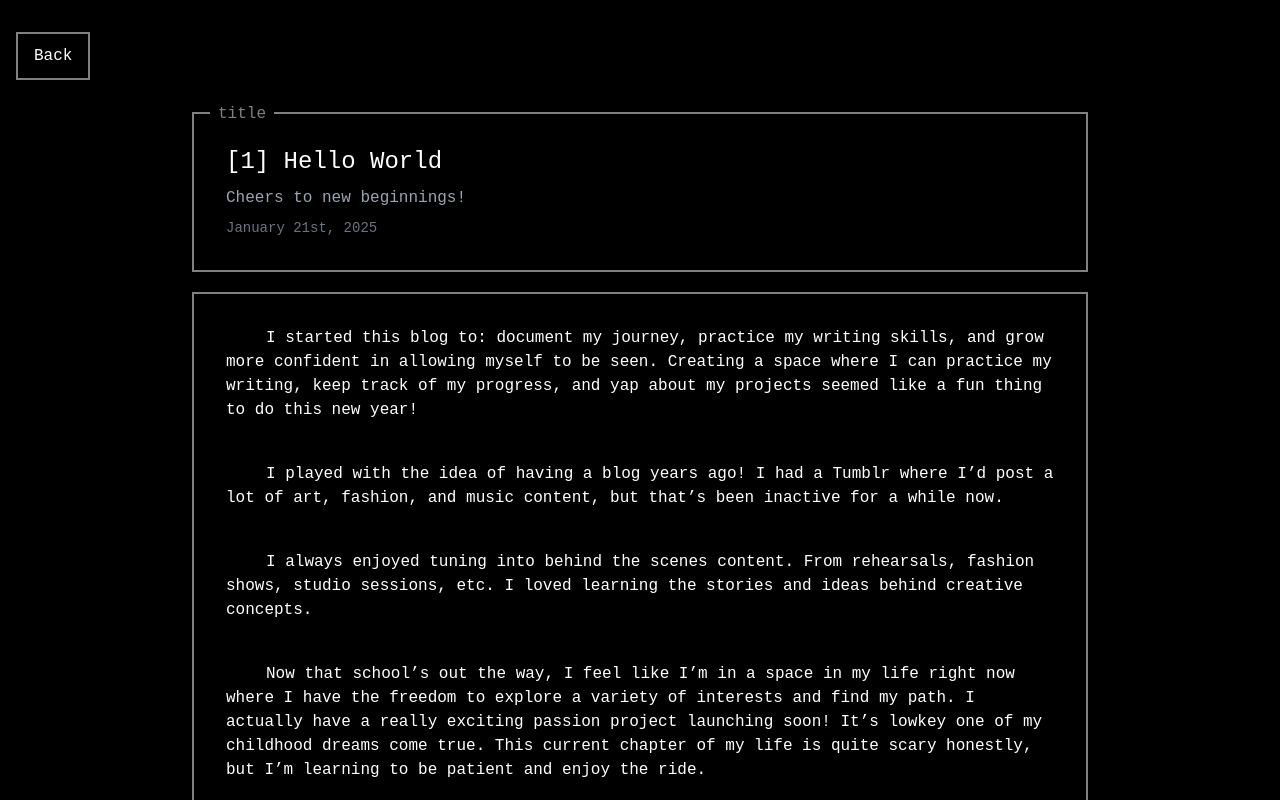
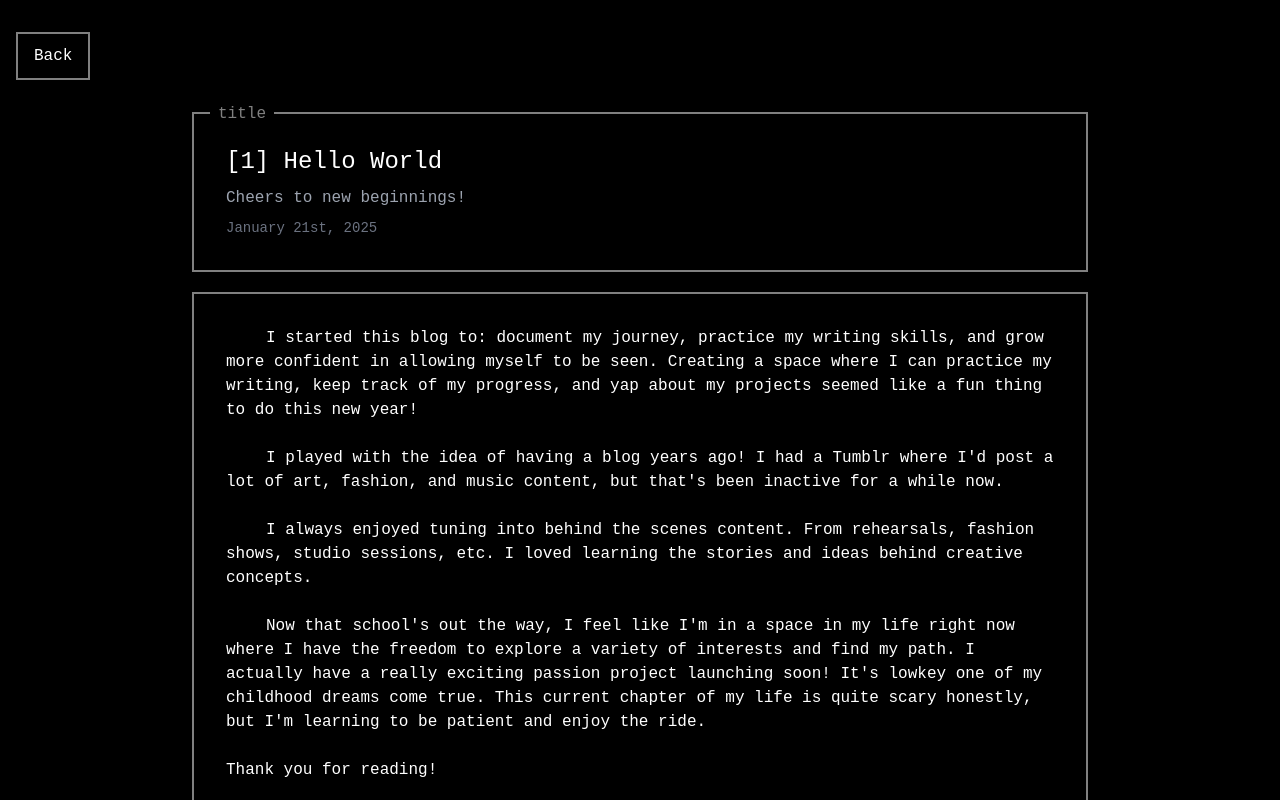
Before and after one commit to teresaakin/devBlog, a React (Vite) app in the folder fly-writes/: page /my-posts/hello-world in a window 1280 px wide. Shown: the top 800 px of the page. Built offline with nearby package versions, Linux system fonts and the light colour scheme; a web font is replaced by a local one.

Commit message:
reworked how to get each blog post to be it's own thing and fixed how formatting would work using conditional logic.

```diff
--- a/fly-writes/src/BlogPostData.jsx
+++ b/fly-writes/src/BlogPostData.jsx
@@ -2,14 +2,133 @@
 // needed to build I guess
 
 export const blogPosts = [
-  { title: "[1] Hello World",
+  {
+    title: "[1] Hello World",
     slug: "hello-world",
     subheading: "Cheers to new beginnings!",
     postDate: "January 21st, 2025",
+    paragraphs: [
+      {
+        type: "paragraph",
+        content:
+          "I started this blog to: document my journey, practice my writing skills, and grow more confident in allowing myself to be seen. Creating a space where I can practice my writing, keep track of my progress, and yap about my projects seemed like a fun thing to do this new year!",
+      },
+
+      {
+        type: "paragraph",
+        content:
+          "I played with the idea of having a blog years ago! I had a Tumblr where I'd post a lot of art, fashion, and music content, but that's been inactive for a while now.",
+      },
+
+      {
+        type: "paragraph",
+        content:
+        "I always enjoyed tuning into behind the scenes content. From rehearsals, fashion shows, studio sessions, etc. I loved learning the stories and ideas behind creative concepts."
+
+      },
+
+      {
+        type: "paragraph",
+        content:
+        "Now that school's out the way, I feel like I'm in a space in my life right now where I have the freedom to explore a variety of interests and find my path. I actually have a really exciting passion project launching soon! It's lowkey one of my childhood dreams come true. This current chapter of my life is quite scary honestly, but I'm learning to be patient and enjoy the ride."
+
+      },
+
+      { type: "closing", content: "Thank you for reading!" }
+    ],
   },
 
+  {
+    title: "[2] Welcome To Fly Radio",
+    slug: "welcome-to-fly-radio",
+    subheading: "Get Ready to Discover Hidden Gems",
+    postDate: "May 9th, 2025",
+    paragraphs: [
+      { type: "heading", content: "The Story Behind Fly Radio" },
+      {
+        type: "paragraph",
+        content:
+          "I recently dropped my biggest project yet, Fly Radio! This idea has always been at the back of my mind over the years and the opportunity to finally bring it to life showed up so I decided to take action.",
+      },
+      {
+        type: "paragraph",
+        content:
+          "I always thought of having my own radio station where I could feature all my favorite songs and put people on to my favorite artists. I still remember all my favorite radio stations that introduced me to Hip Hop and R&B growing up. I still remember listening to Rihanna and Drake for the first time on the radio!",
+      },
+      {
+        type: "paragraph",
+        content:
+          "Before I started working on Fly Radio, I remember talking to one of my friends last year about how to craft projects for my portfolio, and they suggested I find ways to incorporate my interests and my personality into my work. I thought long and hard about what makes me me, what makes me happy etc. and music was the first thing that came to mind. Music has been my most consistent interest over the years so I thought about what I could create with that.",
+      },
+      {
+        type: "paragraph",
+        content:
+          "Then I remembered seeing a fan made project of J Dilla’s Donuts album where they showcased the songs beautifully — it looked almost like a radio station. Then I thought, “Wait, I could actually build my OWN radio station!”. And that’s how Fly Radio was born. It felt like the perfect opportunity to turn my love for music into something real, something I could share with the world while developing my skills and doing what I love.",
+      },
 
+      { type: "heading", content: "Why Did I Make It?" },
+      {
+        type: "paragraph",
+        content:
+          "A big part of who I am comes from the music I listened to growing up and present day. I still remember wanting to be part of YMCMB when I was younger (LOL). I wanted to rap, sing and dance! As I got older, I wanted to be a music producer and have my own record label. But life didn’t happen that way, but my love for music never changed and I love how I found a new opportunity to work with music. I never imagined music curation as something I would end up doing, but I decided to still pursue this new path and see where it takes me.",
+      },
+      {
+        type: "paragraph",
+        content:
+          "My taste in general, not just in music, is one of my favorite things about myself. I always joke about how building a career in tastemaking would be my ultimate dream. I believe I have a strong ability to highlight great music and Fly Radio is creating a path where I can take the chance to make this dream a reality and proudly showcase this ability.",
+      },
 
-  // { title: "Testing Post 2", slug: "testing-post-2" },
+      { type: "heading", content: "What Am I Hoping to Achieve With This?" },
+      {
+        type: "paragraph",
+        content:
+          "My ultimate mission with Fly Radio is to help people find underrated gems in Hip Hop, R&B, and Afro music. Over the years, I’ve seen people talk about how hard it is to find good music, especially R&B. So I’m aiming to seal that gap.",
+      },
+      {
+        type: "paragraph",
+        content:
+          "I also know how it feels to be overlooked and passed on and I believe there are other people out there that understand that feeling all too well. There are lots of hidden gems and stars ready to shine out there in the world and I’m going to find them and make them feel seen and heard.",
+      },
+
+      { type: "closing", content: "Thank you for reading!" }
+    ]
+  },
+
   // { title: "Testing Post 3", slug: "testing-post-3" },
 ];
+
+//   {/* <p className="whitespace-normal break-words">{blogPost.body}</p> */}
+//   <p className="whitespace-normal break-words mb-10 indent-10">
+//     I started this blog to: document my journey, practice my
+//     writing skills, and grow more confident in allowing myself to
+//     be seen. Creating a space where I can practice my writing,
+//     keep track of my progress, and yap about my projects seemed
+//     like a fun thing to do this new year!
+//   </p>
+
+//   <p className="whitespace-normal break-words mb-10 indent-10">
+//     I played with the idea of having a blog years ago! I had a
+//     Tumblr where I’d post a lot of art, fashion, and music
+//     content, but that’s been inactive for a while now.
+//   </p>
+
+//   <p className="whitespace-normal break-words mb-10 indent-10">
+//     I always enjoyed tuning into behind the scenes content. From
+//     rehearsals, fashion shows, studio sessions, etc. I loved
+//     learning the stories and ideas behind creative concepts.
+//   </p>
+
+//   <p className="whitespace-normal break-words mb-16 indent-10">
+//     Now that school’s out the way, I feel like I’m in a space in
+//     my life right now where I have the freedom to explore a
+//     variety of interests and find my path. I actually have a
+//     really exciting passion project launching soon! It’s lowkey
+//     one of my childhood dreams come true. This current chapter of
+//     my life is quite scary honestly, but I’m learning to be
+//     patient and enjoy the ride.
+//   </p>
+
+//   <p className="whitespace-normal break-words">
+//     Thank you for reading!
+//   </p>
+// </article>
--- a/fly-writes/src/pages/BlogPostEntries.jsx
+++ b/fly-writes/src/pages/BlogPostEntries.jsx
@@ -14,6 +14,7 @@ const BlogPostEntries = () => {
   // gonna find a better way to optimize this later
 
   // find the blog post that matches the slug using the find method?
+  // blogPost.title comes from here...it's finding it from blogPosts data (the component)
   const blogPost = blogPosts.find((post) => post.slug === slug);
 
   return (
@@ -23,8 +24,6 @@ const BlogPostEntries = () => {
     // </div>
 
     <div className="relative min-h-screen w-full">
-
-
       {/* Back button container - absolutely positioned */}
       <div className="absolute lg:fixed left-4 top-8 lg:left-8 lg:mt-20 lg:ml-28">
         {/* this link links us back to the home page when we click the back button */}
@@ -54,7 +53,46 @@ const BlogPostEntries = () => {
 
             <section className="relative w-full border-2 custom-border p-6 md:p-8">
               <article>
-                {/* <p className="whitespace-normal break-words">{blogPost.body}</p> */}
+                {blogPost.paragraphs.map((entry, index) => {
+                  if (entry.type === "heading") {
+                    return (
+                      <h2 key={index} className="text-xl font-semibold mt-10 mb-4">
+                        {entry.content}
+                      </h2>
+                    );
+                  }
+
+                  return (
+                    <p
+                      key={index}
+                      className={`whitespace-normal break-words mb-6 ${
+                        entry.type === "paragraph" ? "indent-10" : ""
+                      }`}
+                    >
+                      {entry.content}
+                    </p>
+                  );
+                })}
+                {/* {blogPost.paragraphs.map((entry, index) => {
+                  if (entry.type === "heading") {
+                    return (
+                      <h2 key={index} className="text-xl font-semibold mt-8">
+                        {entry.content}
+                      </h2>
+                    );
+                  } else {
+                    return (
+                      <p
+                        key={index}
+                        className="whitespace-normal break-words indent-10"
+                      >
+                        {entry.content}
+                      </p>
+                    );
+                  }
+                })} */}
+
+                {/* <p className="whitespace-normal break-words">{blogPost.body}</p>
                 <p className="whitespace-normal break-words mb-10 indent-10">
                   I started this blog to: document my journey, practice my
                   writing skills, and grow more confident in allowing myself to
@@ -87,7 +125,7 @@ const BlogPostEntries = () => {
 
                 <p className="whitespace-normal break-words">
                   Thank you for reading!
-                </p>
+                </p>  */}
               </article>
             </section>
             <Footer />
```
